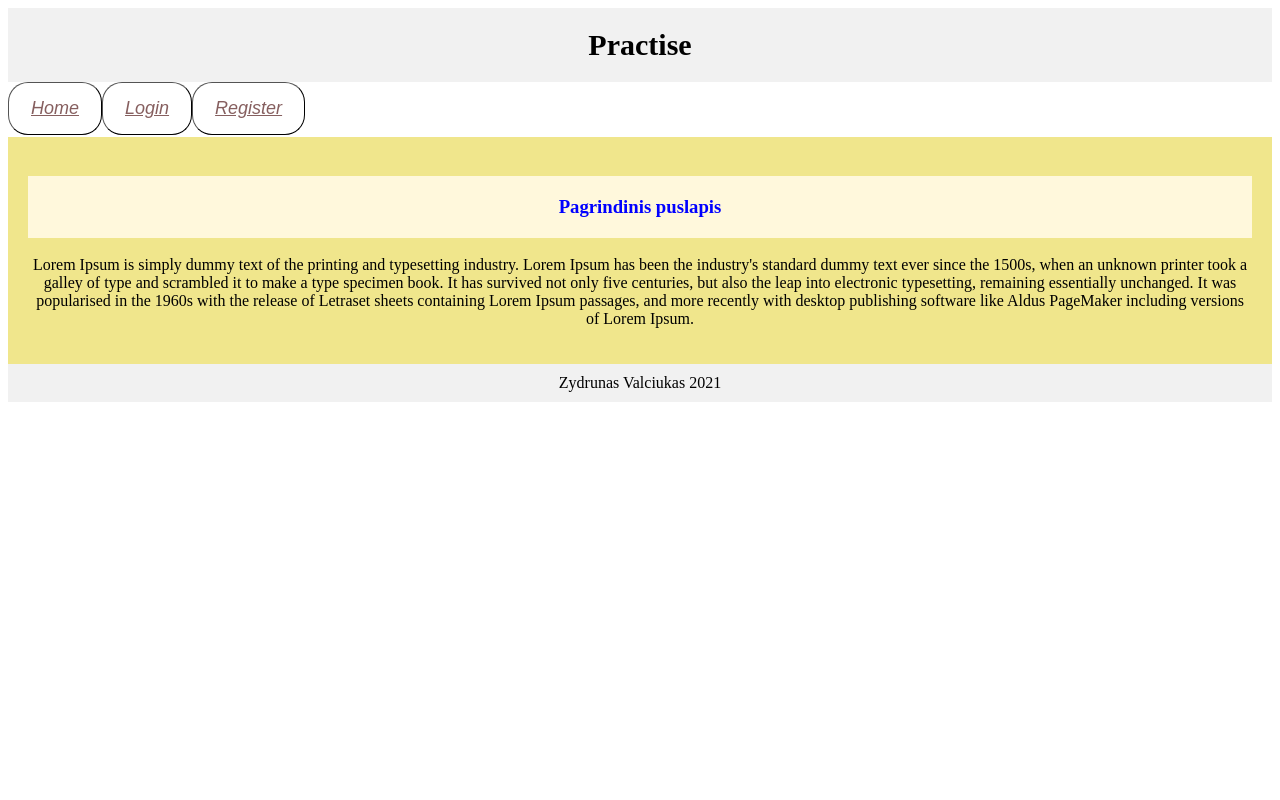
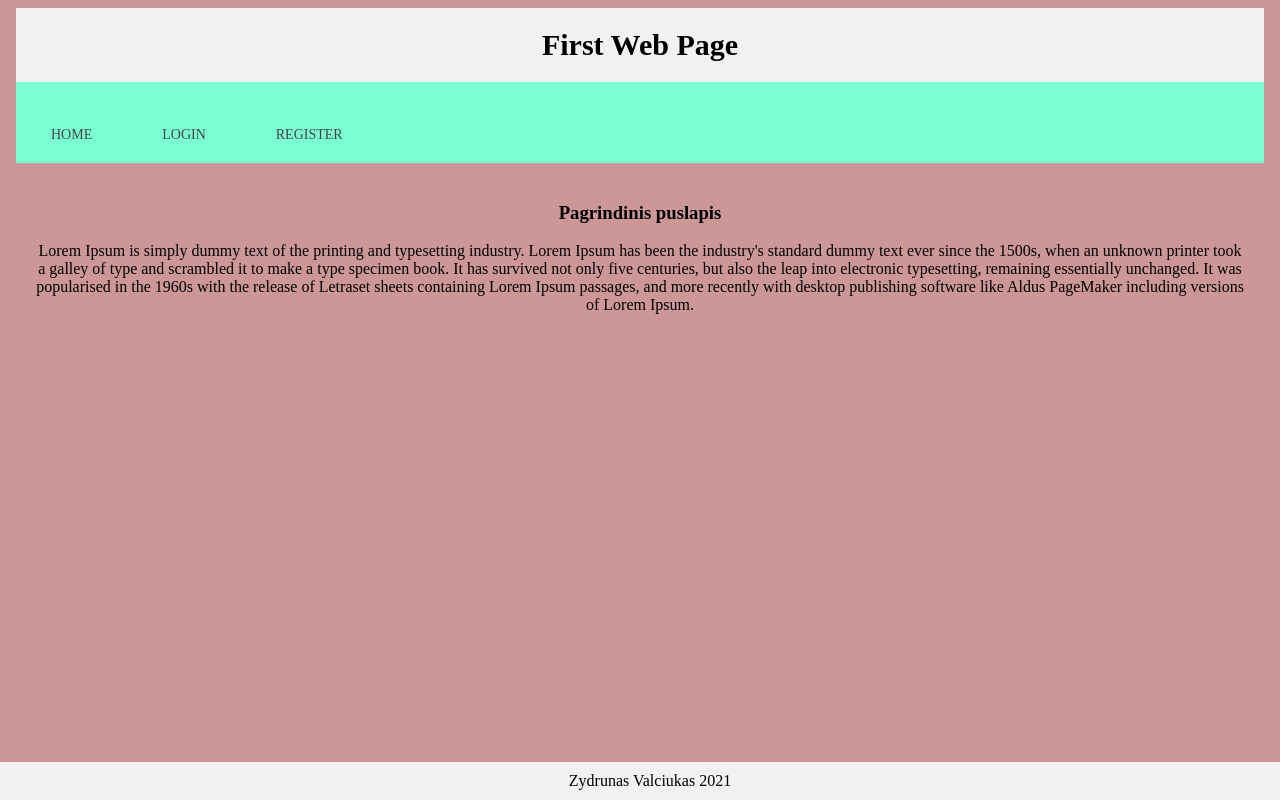
Before and after one commit to zydrunasv/git-one, a React (Create React App) app: page / in a window 1280 px wide. Built offline with nearby package versions, Linux system fonts and the light colour scheme.

Commit message:
navbar pakeitimai, spalvu pakeitimai

```diff
--- a/src/App.js
+++ b/src/App.js
@@ -8,13 +8,15 @@ import Register from "./components/Register";
 const App = () => {
   return (
     <BrowserRouter>
-      <div className="ui first line">
-        <div className="header"> Practise</div>
-        <Navbar />
-        <Route exact path="/" exact component={Home} />
-        <Route exact path="/Login" exact component={Login} />
-        <Route exact path="/Register" exact component={Register} />
-        <div className="footer">Zydrunas Valciukas 2021</div>
+      <div>
+        <body>
+          <header className="header">First Web Page</header>
+          <Navbar />
+          <Route exact path="/" exact component={Home} />
+          <Route exact path="/Login" exact component={Login} />
+          <Route exact path="/Register" exact component={Register} />
+          <footer className="footer">Zydrunas Valciukas 2021</footer>
+        </body>
       </div>
     </BrowserRouter>
   );
--- a/src/components/Home.js
+++ b/src/components/Home.js
@@ -3,8 +3,8 @@ import "./index.css";
 
 const Home = () => {
   return (
-    <div className="Home2">
-      <h3 className="Home">Pagrindinis puslapis</h3>
+    <div className="home">
+      <h3>Pagrindinis puslapis</h3>
       <p>
         Lorem Ipsum is simply dummy text of the printing and typesetting
         industry. Lorem Ipsum has been the industry's standard dummy text ever
--- a/src/components/Navbar.js
+++ b/src/components/Navbar.js
@@ -4,19 +4,21 @@ import "./index.css";
 
 const Navbar = () => {
   return (
-    <nav className="ui segment">
-      <div className="Nav">
-        <button className="nav">
-          <NavLink to="/">Home</NavLink>
-        </button>
-        <button className="nav">
-          <NavLink to="/login">Login</NavLink>
-        </button>
-        <button className="nav">
-          <NavLink to="/register">Register</NavLink>
-        </button>
-      </div>
-    </nav>
+    <div className="container">
+      <nav>
+        <ul>
+          <li className="nav">
+            <NavLink to="/">Home</NavLink>
+          </li>
+          <li className="nav">
+            <NavLink to="/login">Login</NavLink>
+          </li>
+          <li className="nav">
+            <NavLink to="/register">Register</NavLink>
+          </li>
+        </ul>
+      </nav>
+    </div>
   );
 };
 
--- a/src/components/index.css
+++ b/src/components/index.css
@@ -1,51 +1,59 @@
-.Home {
+body {
+  background-color: rgb(206, 151, 151);
+}
+
+.home {
   padding: 20px;
   text-align: center;
-  color: blue;
-  background-color: cornsilk;
+  color: black;
 }
 
-.Home2 {
-  padding: 20px;
-  text-align: center;
-  background-color: khaki;
+.container {
+  background-color: rgb(122, 255, 211);
+}
+nav ul {
+  margin: 0;
+  padding: 0;
+  list-style: none;
 }
 
-.nav {
+nav li {
+  display: inline-block;
+  margin: 20px 35px;
+  padding-top: 20px;
   position: relative;
-  top: 0;
-  left: 0;
-  background: white;
-  font-size: 18px;
-  text-align: center;
-  font-style: italic;
-  border-radius: 20px;
-  border-width: 1px;
 }
 
-.nav a {
-  float: left;
-  display: block;
-  color: rgb(134, 95, 95);
-  text-align: center;
-  padding: 14px 16px;
+nav a {
+  color: #444;
+  text-decoration: none;
+  text-transform: uppercase;
+  font-size: 14px;
 }
 
-.nav a:hover {
-  color: blue;
-  background-color: tomato;
-  border-radius: 0px;
-  text-decoration-color: white;
+nav a:hover {
+  color: #000;
+}
+
+nav a::before {
+  content: "";
+  display: block;
+  height: 3px;
+  width: 0%;
+  background-color: #444;
+}
+
+nav a:hover::before {
+  width: 100%;
+  transition: all ease-in-out 150ms;
 }
 
 .login {
-  color: rgb(65, 192, 192);
-  padding: 60px;
+  margin: 20px 50px;
 }
 
 .register {
-  color: rgb(65, 192, 192);
-  padding: 60px;
+  margin: 20px 20px;
 }
 
 .first-name,
@@ -54,12 +62,12 @@
   align-items: middle;
 }
 
-.laukeliai {
-  color: orange;
+.fields-for-register {
+  color: blanchedalmond;
   vertical-align: middle;
 }
 
-.tekstas {
+.filling {
   color: violet;
   width: 150px;
 }
@@ -73,6 +81,10 @@
 }
 
 .footer {
+  position: fixed;
+  left: 0;
+  bottom: 0;
+  width: 100%;
   background-color: #f1f1f1;
   text-align: center;
   padding: 10px;
```
